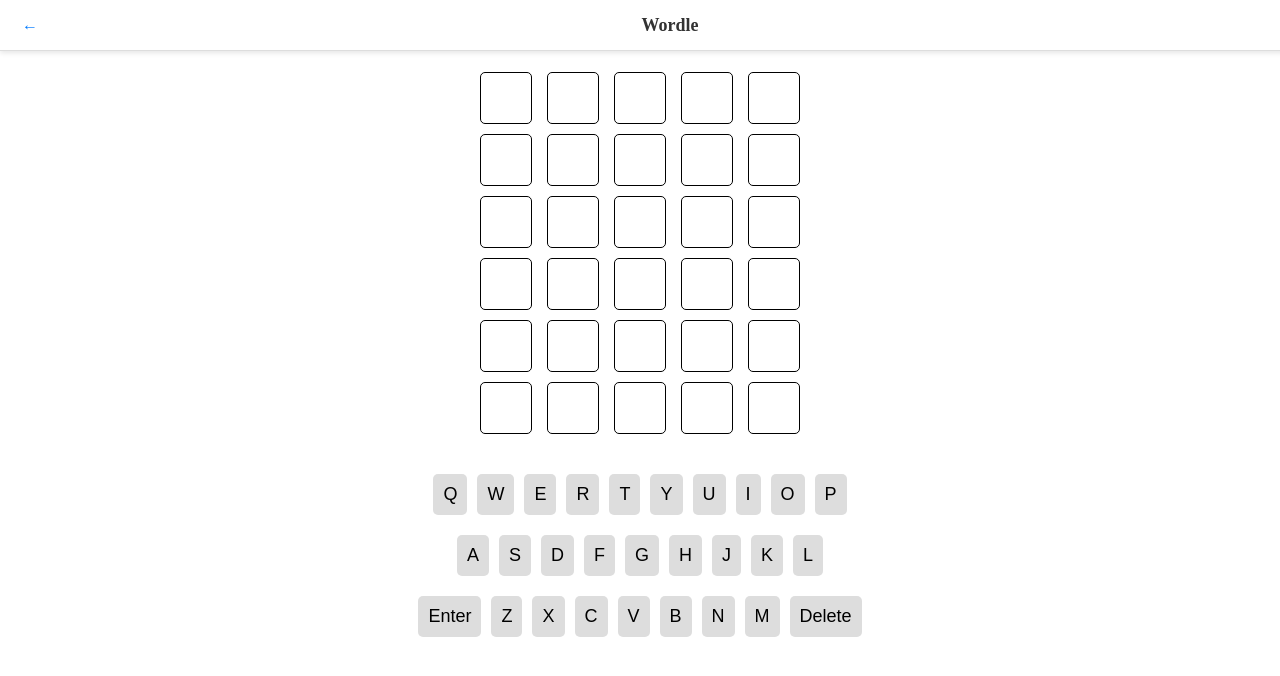
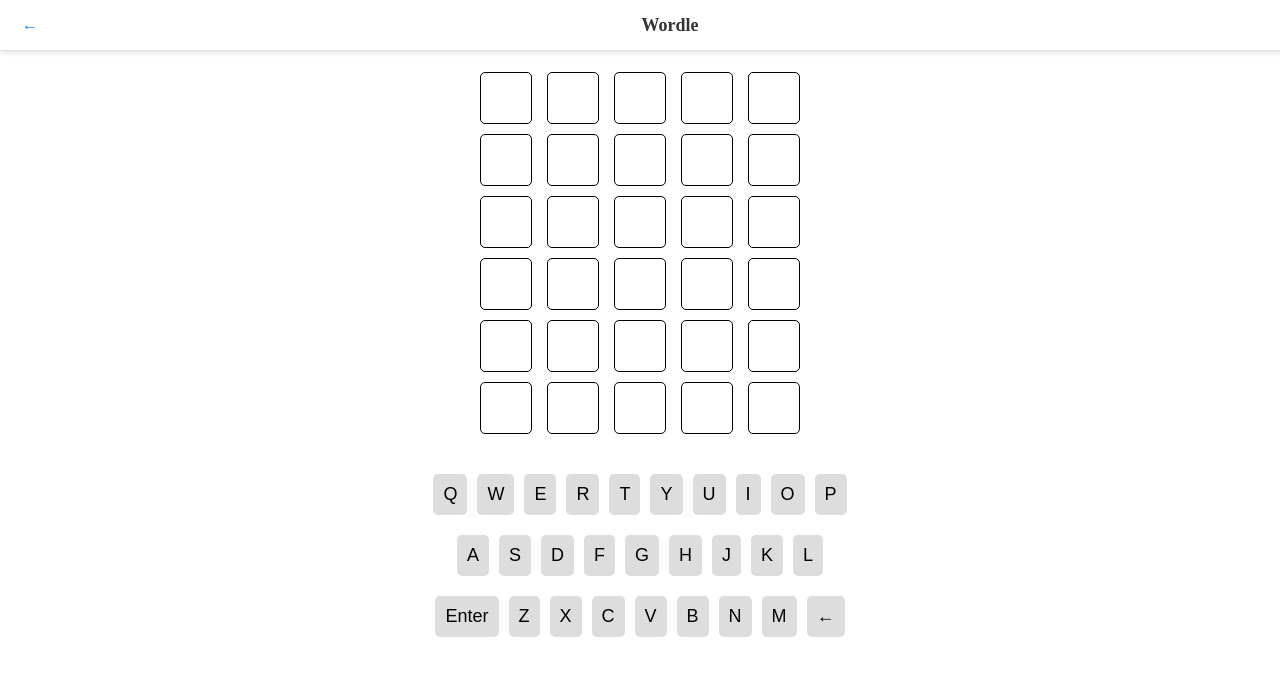
Before and after one commit to bmorgan25/k-nyt, a Next.js app: page /wordle in a window 1280 px wide. Shown: the top 676 px of the page. Built offline with nearby package versions, Linux system fonts and the light colour scheme.

Commit message:
Prevent width issues

```diff
--- a/src/components/keyboard/index.tsx
+++ b/src/components/keyboard/index.tsx
@@ -5,7 +5,7 @@
 const rows = [
   ["Q", "W", "E", "R", "T", "Y", "U", "I", "O", "P"],
   ["A", "S", "D", "F", "G", "H", "J", "K", "L"],
-  ["Enter", "Z", "X", "C", "V", "B", "N", "M", "Delete"],
+  ["Enter", "Z", "X", "C", "V", "B", "N", "M", "←"],
 ];
 
 interface KeyboardProps {
--- a/src/components/keyboard/styles.module.css
+++ b/src/components/keyboard/styles.module.css
@@ -3,7 +3,7 @@
   flex-direction: column;
   align-items: center;
   margin: 20px;
-  width: 100%;
+  width: 100vw;
   max-width: 330px;
 }
 
--- a/src/pages/wordle/styles.module.css
+++ b/src/pages/wordle/styles.module.css
@@ -7,7 +7,7 @@
   flex-direction: column;
   align-items: center;
   max-width: 390px;
-  width: 100%;
+  width: 100vw;
   margin: 0 auto;
   padding: 0 16px;
 }
```
